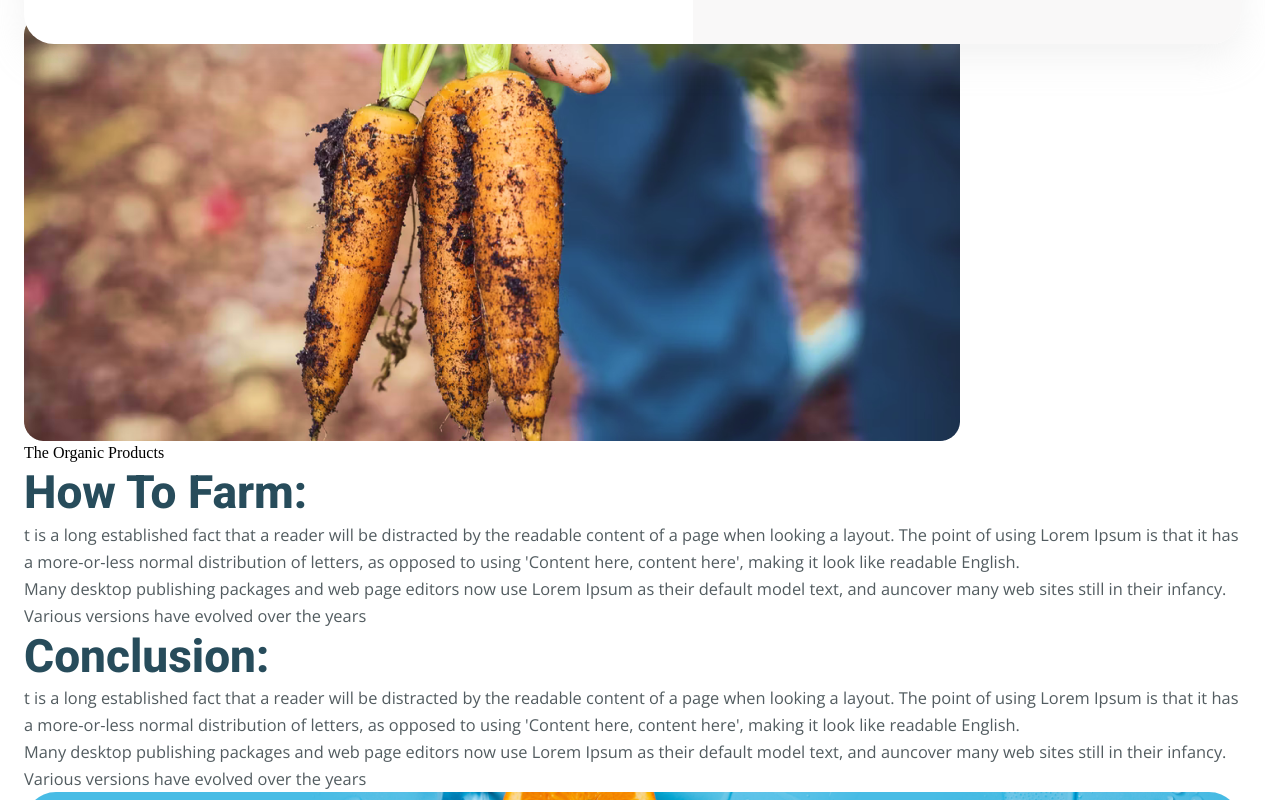
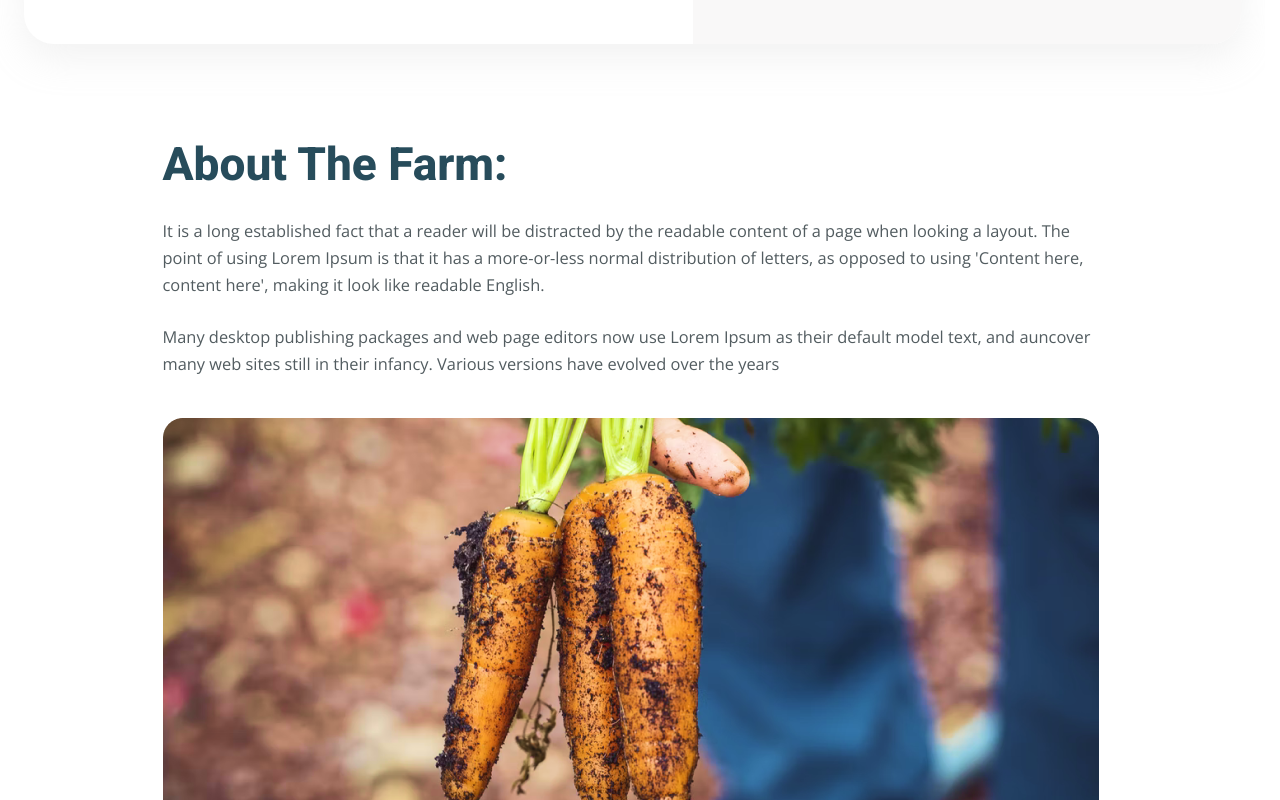
Before and after one commit to RusikHunter/Organick, a React (Vite) app in the folder frontend/: page /portfolio/1 in a window 1280 px wide. Shown: the part 1060-1860 px from the top of the page. Built offline with nearby package versions, Linux system fonts and the light colour scheme.

Commit message:
styles(farm): write SCSS styles for FarmSection component

```diff
--- a/frontend/src/components/FarmSection/FarmSection.scss
+++ b/frontend/src/components/FarmSection/FarmSection.scss
@@ -0,0 +1,32 @@
+.farm {
+
+    &__inner {
+        padding-block: 285px 120px;
+    }
+
+    &__row {}
+
+    &__column {
+        width: 940px;
+        margin-inline: auto;
+    }
+
+    &__title {}
+
+    &__title--last {
+        margin-top: 30px;
+    }
+
+    &__description {
+        margin-top: 25px;
+    }
+
+    &__image {
+        margin-top: 40px;
+    }
+
+    &__image-title {
+        margin-inline: auto;
+        margin-block: 20px;
+    }
+}
--- a/frontend/src/components/FarmSection/FarmSection.tsx
+++ b/frontend/src/components/FarmSection/FarmSection.tsx
@@ -9,23 +9,23 @@
                     <div className="farm__column column">
                         <h2 className="farm__title h2">About The Farm:</h2>
 
-                        <p className="farm__description text">t is a long established fact that a reader will be distracted by the readable content of a page when looking a layout. The point of using Lorem Ipsum is that it has a more-or-less normal distribution of letters, as opposed to using 'Content here, content here', making it look like readable English. </p>
+                        <p className="farm__description text">It is a long established fact that a reader will be distracted by the readable content of a page when looking a layout. The point of using Lorem Ipsum is that it has a more-or-less normal distribution of letters, as opposed to using 'Content here, content here', making it look like readable English. </p>
 
                         <p className="farm__description text">Many desktop publishing packages and web page editors now use Lorem Ipsum as their default model text, and auncover many web sites still in their infancy. Various versions have evolved over the years</p>
 
                         <img src={CarrotImage} alt="Carrot from the farm" className="farm__image" width={936} height={426} />
 
-                        <span className="farm__image-title">The Organic Products</span>
+                        <span className="farm__image-title text">The Organic Products</span>
 
                         <h2 className="farm__title h2">How To Farm:</h2>
 
-                        <p className="farm__description text">t is a long established fact that a reader will be distracted by the readable content of a page when looking a layout. The point of using Lorem Ipsum is that it has a more-or-less normal distribution of letters, as opposed to using 'Content here, content here', making it look like readable English. </p>
+                        <p className="farm__description text">It is a long established fact that a reader will be distracted by the readable content of a page when looking a layout. The point of using Lorem Ipsum is that it has a more-or-less normal distribution of letters, as opposed to using 'Content here, content here', making it look like readable English. </p>
 
                         <p className="farm__description text">Many desktop publishing packages and web page editors now use Lorem Ipsum as their default model text, and auncover many web sites still in their infancy. Various versions have evolved over the years</p>
 
-                        <h2 className="farm__title h2">Conclusion:</h2>
+                        <h2 className="farm__title farm__title--last h2">Conclusion:</h2>
 
-                        <p className="farm__description text">t is a long established fact that a reader will be distracted by the readable content of a page when looking a layout. The point of using Lorem Ipsum is that it has a more-or-less normal distribution of letters, as opposed to using 'Content here, content here', making it look like readable English. </p>
+                        <p className="farm__description text">It is a long established fact that a reader will be distracted by the readable content of a page when looking a layout. The point of using Lorem Ipsum is that it has a more-or-less normal distribution of letters, as opposed to using 'Content here, content here', making it look like readable English. </p>
 
                         <p className="farm__description text">Many desktop publishing packages and web page editors now use Lorem Ipsum as their default model text, and auncover many web sites still in their infancy. Various versions have evolved over the years</p>
                     </div>
```
